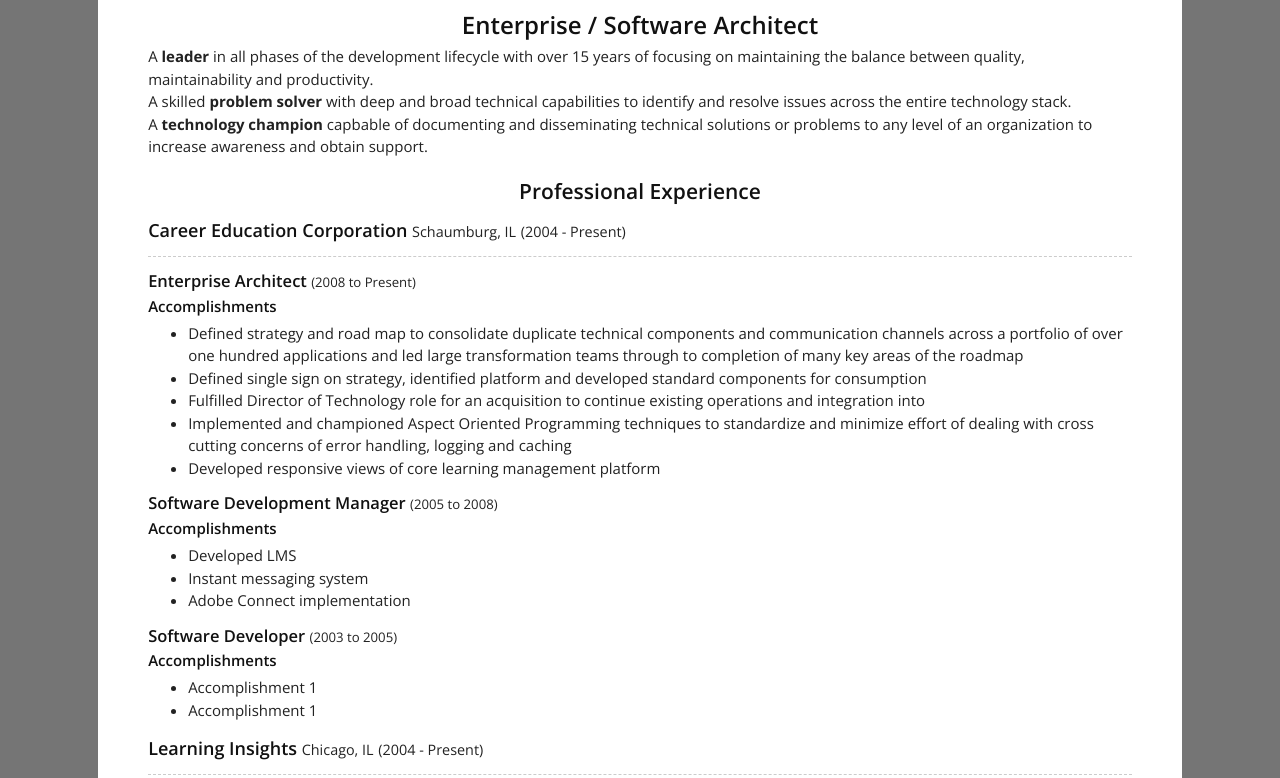
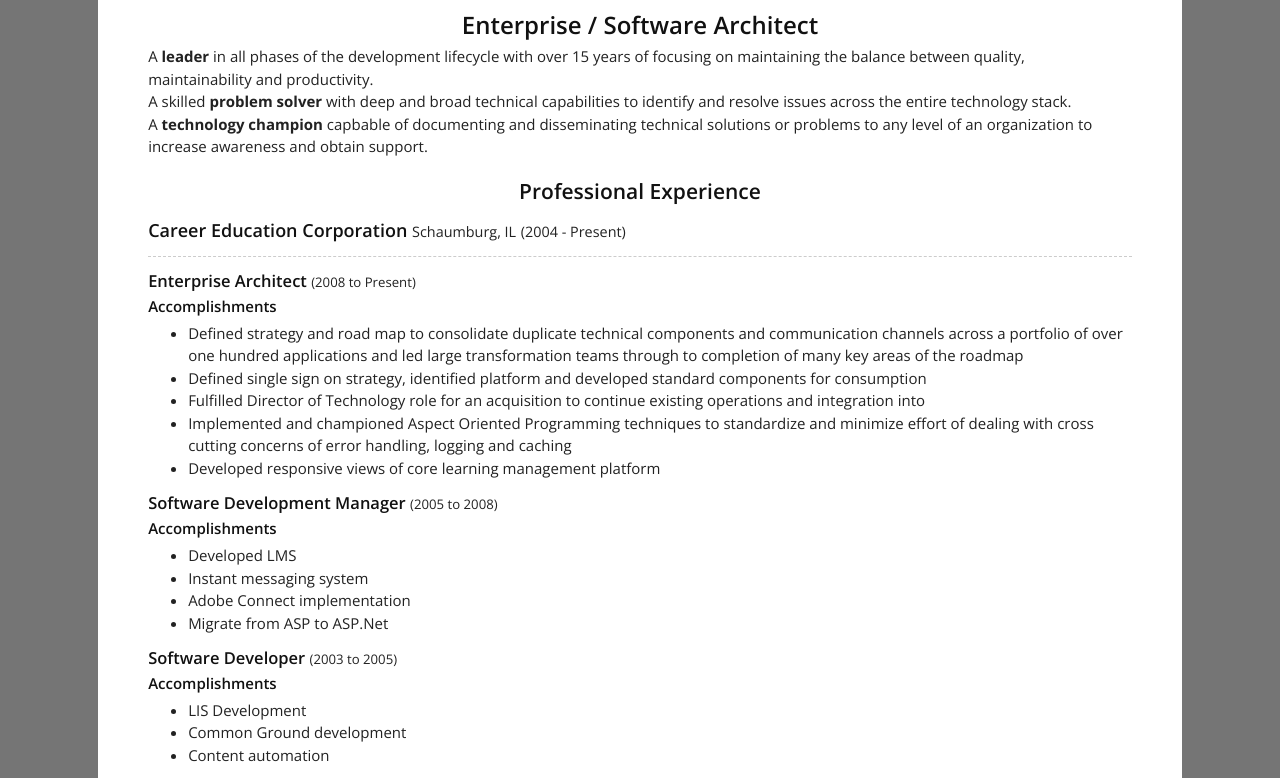
Before and after one commit to justinwatkins/resume, a website: page resume/src/resume.html in a window 1280 px wide. Shown: the part 137-915 px from the top of the page. Drawn offline with nearby package versions, Linux system fonts and the light colour scheme; files that its build step writes are made by us from their sources; files whose address does not match are found by name; a web font is replaced by a local one.

Commit message:
local updates

```diff
--- a/resume/src/resume.html
+++ b/resume/src/resume.html
@@ -86,6 +86,7 @@
                         <li class="p-description">Developed LMS</li>
                         <li class="p-description">Instant messaging system</li>
                         <li class="p-description">Adobe Connect implementation</li>
+                        <li class="p-description">Migrate from ASP to ASP.Net</li>
                     </ul>
                 </div>
                 <div class="h-event">
@@ -95,8 +96,9 @@
                     </h5>
                     <h6>Accomplishments</h6>
                     <ul class="p-description">
-                        <li class="p-description">Accomplishment 1</li>
-                        <li class="p-description">Accomplishment 1</li>
+                        <li class="p-description">LIS Development</li>
+                        <li class="p-description">Common Ground development</li>
+                        <li class="p-description">Content automation</li>
                     </ul>
                 </div>
             </div>
```
Also changed, not shown: resume/wwwroot/resume.html (+4 -2 lines).
